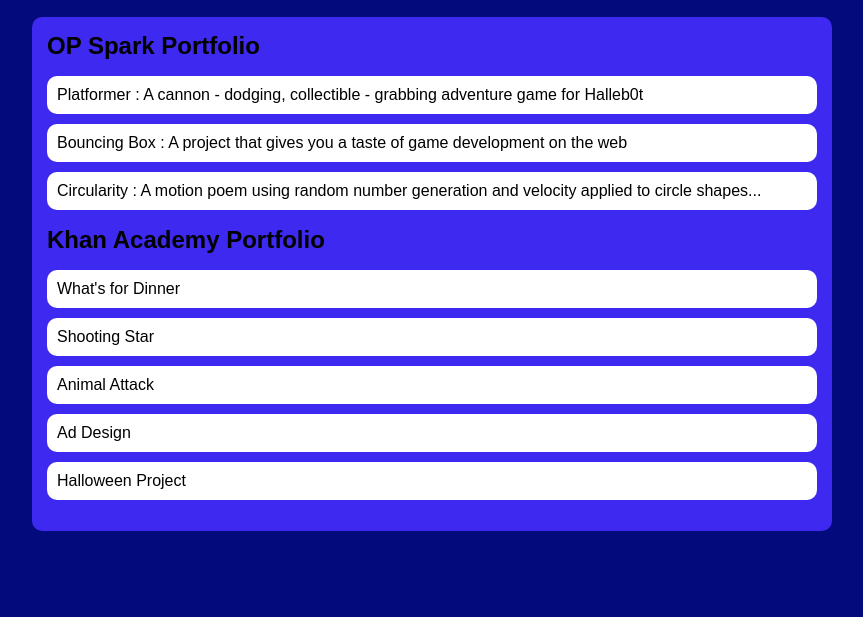
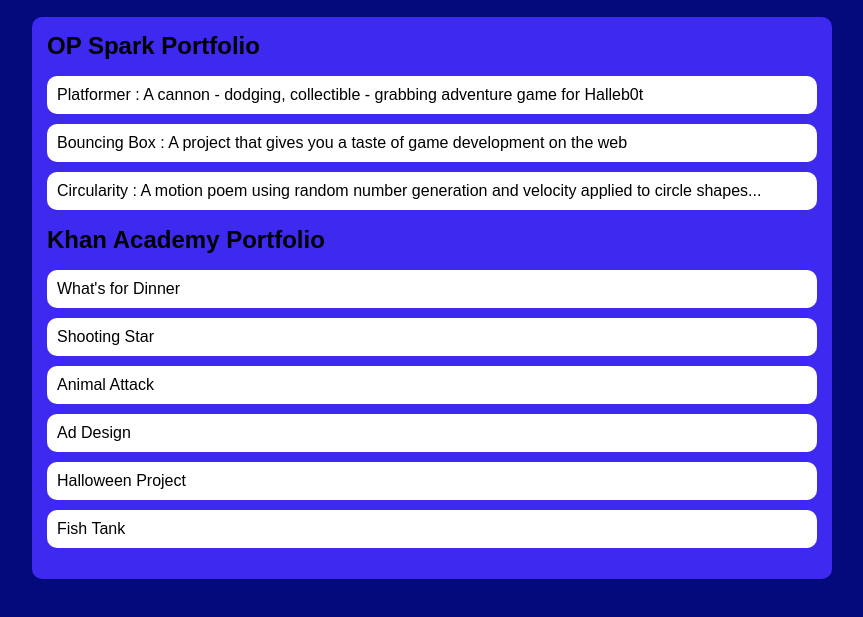
Before and after one commit to jdaigle23/jdaigle23.github.io, a plain HTML site: page portfolio.html in a window 1280 px wide. Shown: the part 91-708 px from the top of the page, without its empty margins (208-1071 px from the left). Drawn offline with Linux system fonts and the light colour scheme.

```diff
--- a/portfolio.html
+++ b/portfolio.html
@@ -34,6 +34,7 @@
                 <li><a href="https://www.khanacademy.org/computer-programming/spin-off-of-project-animal-attack/5099317850718208">Animal Attack</a></li>
                 <li><a href="https://www.khanacademy.org/computer-programming/spin-off-of-project-ad-design/4525778472976384">Ad Design</a></li>
                 <li><a href="https://www.khanacademy.org/computer-programming/halloween-project/5613967279308800">Halloween Project</a></li>
+                <li><a href="https://www.khanacademy.org/computer-programming/spin-off-of-project-fish-tank/5887387985952768">Fish Tank</a></li>
             </ul>
         </div>
       </main>
```
